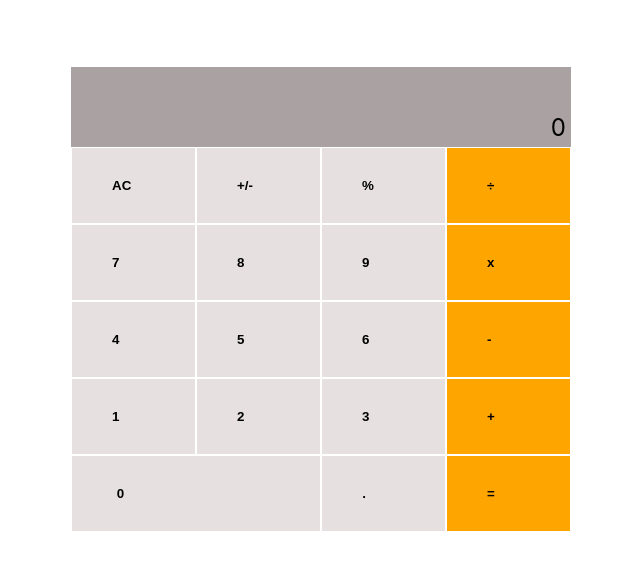
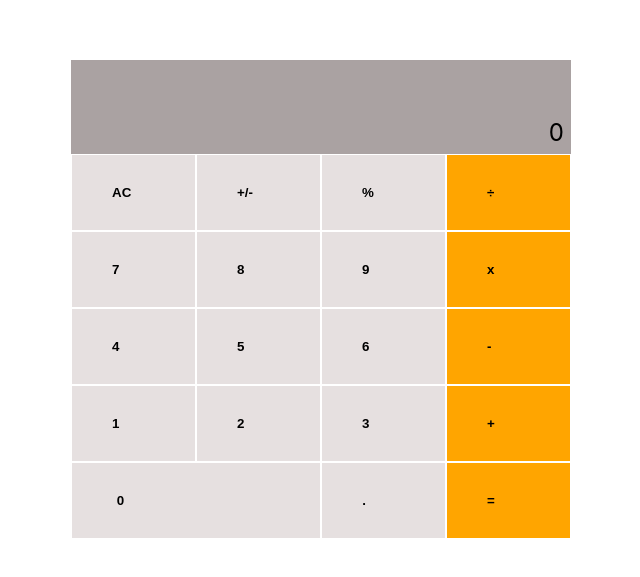
Before and after one commit to Lul-Abdifan/Maths-Magician, a React (Create React App) app: page /calculator in a window 1280 px wide. Shown: the part 101-678 px from the top of the page, without its empty margins (319-959 px from the left). Built offline with nearby package versions, Linux system fonts and the light colour scheme.

Commit message:
Fix stylelint errors

```diff
--- a/src/App.scss
+++ b/src/App.scss
@@ -43,12 +43,12 @@
   }
 
   .screen {
-    height: 70px;
+    height: 80px;
     display: flex;
     align-items: flex-end;
     justify-content: flex-end;
     font-size: 24px;
-    padding: 5px;
+    padding: 7px;
     background-color: rgb(170, 162, 162) !important;
   }
 }
```
